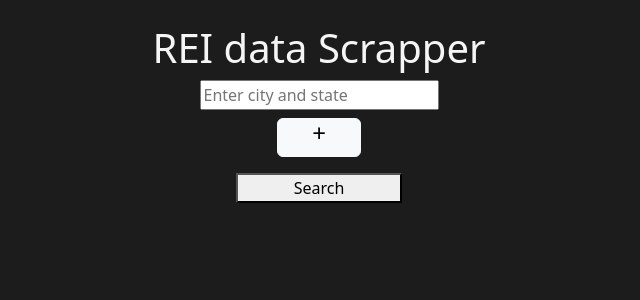
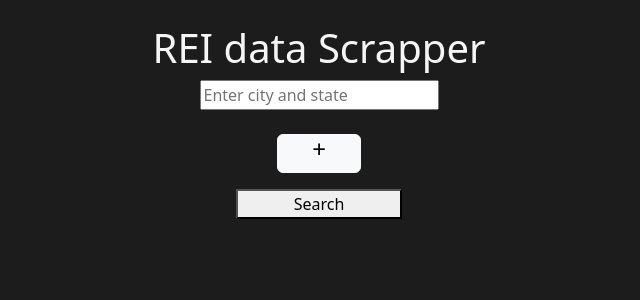
Before and after one commit to Landycodes/REI_Data_Scrapper, a React (Create React App) app in the folder client/: page / in a window 1280 px wide. Shown: the top 300 px of the page, without its empty margins (321-961 px from the left). Built offline with nearby package versions, Linux system fonts and the light colour scheme.

Commit message:
networkidle0 instead of domcontentloaded on clicking homestate

```diff
--- a/client/package.json
+++ b/client/package.json
@@ -2,7 +2,7 @@
   "name": "rei_data_scrapper",
   "version": "0.1.0",
   "private": true,
-  "proxy": "http://localhost:3001",
+  "proxy": "https://rei-scrape-server.onrender.com",
   "dependencies": {
     "bootstrap": "^5.3.0",
     "react": "^18.2.0",
--- a/client/src/components/pages/Search.js
+++ b/client/src/components/pages/Search.js
@@ -3,29 +3,57 @@
 import { lookUp } from "../../utils/API";
 
 export default function Search() {
-  const [getData, setData] = useState(false);
-  // lookUp("tucson az").then((data) => setData(data));
+  const [getData, setData] = useState([]);
+  const [inputs, addInput] = useState([]);
 
-  // getData ? console.log(getData.Location) : console.log("poop");
+  const handleInputs = () => {
+    addInput([
+      ...inputs,
+      <input
+        key={inputs.length}
+        className="location mb-3"
+        placeholder="Enter city and state"
+      />,
+    ]);
+  };
+
+  const handleSearch = async () => {
+    Promise.all(
+      inputs.map(async (item) => {
+        await lookUp(item).then((data) => setData([...getData, data]));
+      })
+    );
+  };
 
   return (
     <div className="d-flex flex-column align-items-center">
       <h1 className="mt-4">REI data Scrapper</h1>
-      <input id="location" placeholder="Enter city and state" />
-      <button className="btn btn-light w-25 mt-2 p-0">
+      <input className="location mb-3" placeholder="Enter city and state" />
+      {inputs.map((input) => input)}
+      <button
+        className="btn btn-light w-25 mt-2 p-0"
+        onClick={() => {
+          handleInputs();
+        }}
+      >
         <h4>+</h4>
       </button>
       <button
         className="w-50 mt-3"
         onClick={() => {
-          const search = document.querySelector("#location").value;
-          lookUp(search).then((data) => setData(data));
+          const search = document.querySelectorAll(".location");
+          search.forEach(async (item) => {
+            await lookUp(item.value)
+              .then((data) => setData([...getData, data]))
+              .then(() => console.log(getData));
+          });
+          // lookUp(search).then((data) => setData(data));
         }}
       >
         Search
       </button>
 
-      {getData ? (
+      {getData.length ? (
         getData.Location ? (
           <table className="table table-dark bg-dark mt-3 border border-white">
             <tbody className="p-2">
```
Also changed, not shown: 1 other file (tests, documents, lock files or other folders).
